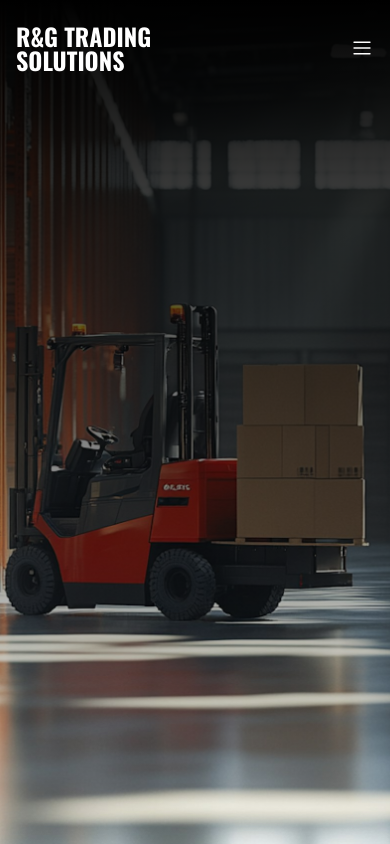
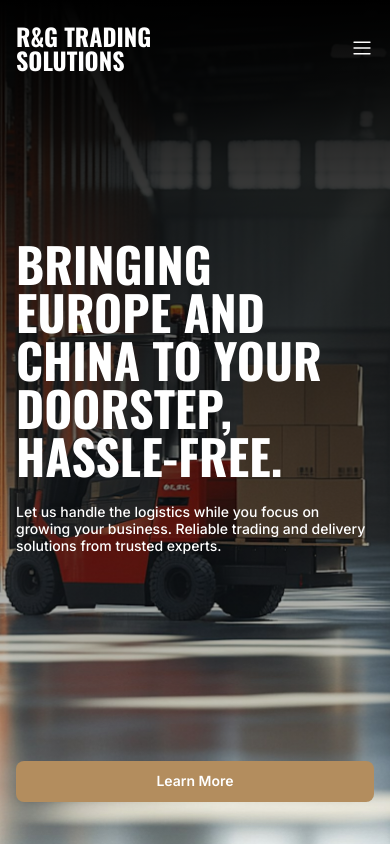
Before and after one commit to DevDugg/r-g-solutions, a Next.js app: page / in a window 390 px wide. Built offline with nearby package versions, Linux system fonts and the light colour scheme.

Commit message:
hero section mobile

```diff
--- a/src/components/elements/button.tsx
+++ b/src/components/elements/button.tsx
@@ -5,6 +5,7 @@ import colors from "@/config/colors";
 import { motion } from "motion/react";
 
 interface ButtonProps {
+  href?: string;
   type?: "button" | "submit" | "reset";
   label: string;
   className?: string;
@@ -21,11 +22,28 @@ const variants = {
   },
 };
 
-const Button = ({ label, type, className, onClick, animateHover }: ButtonProps) => {
-  return (
+const Button = ({ label, type, className, onClick, animateHover, href }: ButtonProps) => {
+  return href ? (
+    <motion.a
+      href={href}
+      className={cn(
+        "button rounded-lg px-6 py-3 text-WHITE bg-ACCENT w-fit flex items-center justify-center",
+        className,
+      )}
+      onClick={onClick}
+      variants={animateHover ? variants : undefined}
+      initial="initial"
+      whileHover="hover"
+    >
+      {label}
+    </motion.a>
+  ) : (
     <motion.button
       type={type}
-      className={cn("button rounded-lg px-6 py-3 text-WHITE bg-ACCENT w-fit", className)}
+      className={cn(
+        "button rounded-lg px-6 py-3 text-WHITE bg-ACCENT w-fit flex items-center justify-center",
+        className,
+      )}
       onClick={onClick}
       variants={animateHover ? variants : undefined}
       initial="initial"
--- a/src/components/sections/hero.tsx
+++ b/src/components/sections/hero.tsx
@@ -1,3 +1,4 @@
+import Button from "../elements/button";
 import Container from "../structure/container";
 import Image from "next/image";
 import hero from "@/data/hero";
@@ -14,8 +15,22 @@ const Hero = () => {
         priority
         loading="eager"
       />
-      <div className="gradient size-full absolute top-0 left-0 bg-[linear-gradient(180deg,#000000_0%,rgba(0,0,0,0)_100%)]"></div>
-      <Container className="flex flex-col justify-between"></Container>
+      <div className="gradient size-full absolute top-0 left-0 bg-[linear-gradient(180deg,#000000_0%,rgba(0,0,0,0)_100%)] pointer-events-none select-none -z-10"></div>
+      <Container
+        className="flex flex-col justify-between gap-6 pt-[28.43dvh] text-WHITE h-full DESKTOP:justify-normal DESKTOP:items-center"
+        parentClassName="h-full"
+      >
+        <div className="flex flex-col gap-6 text-left DESKTOP:text-center">
+          <h1 className="hero-title">{hero.title}</h1>
+          <p className="body-text">{hero.description}</p>
+        </div>
+        <Button
+          label={hero.cta.label}
+          animateHover
+          className="w-full mb-[42px] DESKTOP:w-[200px]"
+          href={hero.cta.href}
+        />
+      </Container>
     </div>
   );
 };
--- a/src/components/structure/container.tsx
+++ b/src/components/structure/container.tsx
@@ -1,12 +1,14 @@
 import { PropsWithChildren } from "react";
+import { cn } from "@/lib/utils";
 
 interface IProps extends PropsWithChildren {
+  parentClassName?: string;
   className?: string;
 }
 
-const Container = ({ children, className }: IProps) => {
+const Container = ({ children, className, parentClassName }: IProps) => {
   return (
-    <div className={"container max-w-[1440px] mx-auto px-4 TABLET:px-10 DESKTOP:px-[60px]"}>
+    <div className={cn("container max-w-[1440px] mx-auto px-4 TABLET:px-10 DESKTOP:px-[60px]", parentClassName)}>
       {className ? <div className={className}>{children}</div> : children}
     </div>
   );
```
